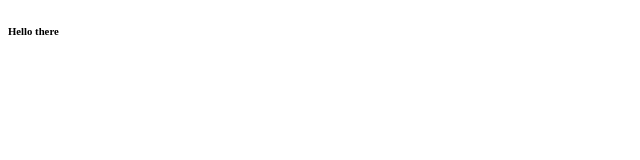
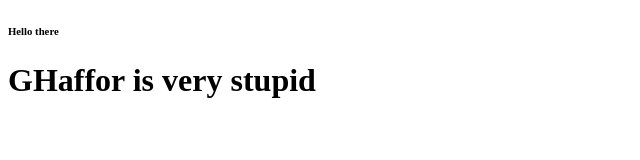
Before and after one commit to bahaahmd/test_project, a plain HTML site: page index.html in a window 1280 px wide. Shown: the whole page, without its empty margins (0-640 px from the left). Drawn offline with Linux system fonts and the light colour scheme.

Commit message:
Modifiy new html index.html

```diff
--- a/index.html
+++ b/index.html
@@ -8,6 +8,7 @@
 </head>
 <body>
     <h6>Hello there</h6>
+    <h1>GHaffor is very stupid</h1>
     <script src="code.js"></script>
 </body>
 </html>
```
